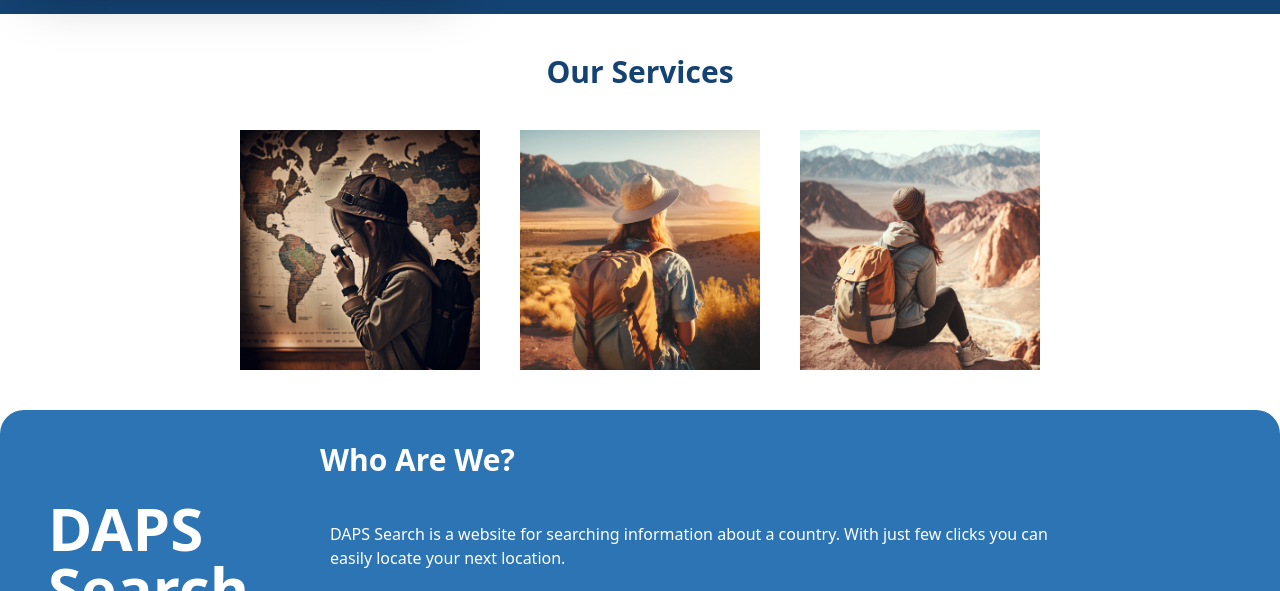
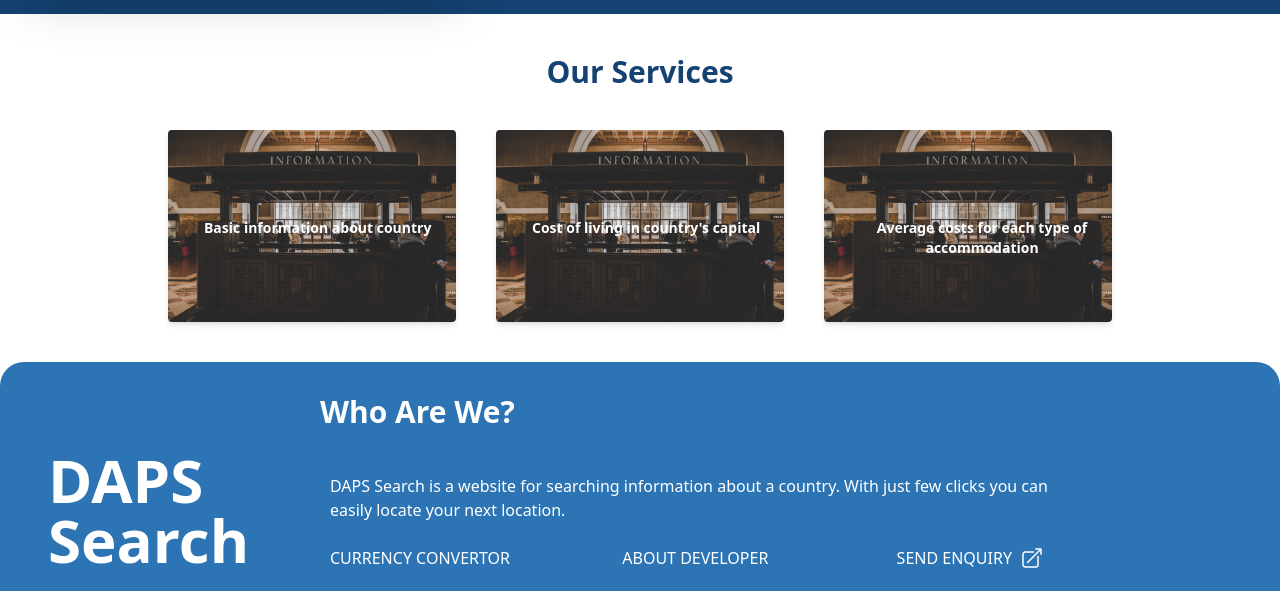
Before and after one commit to Deborah606-byte/webdesign, a website: page public/about.html in a window 1280 px wide. Shown: the part 1840-2431 px from the top of the page. Drawn offline with nearby package versions, Linux system fonts and the light colour scheme.

Commit message:
add new changes

```diff
--- a/public/about.html
+++ b/public/about.html
@@ -155,10 +155,25 @@
 
     <section class="py-10">
         <h4 class="text-center text-3xl font-bold text-heading">Our Services</h4>
-        <div class="flex justify-center mt-10 space-x-10">
-            <img src="../IMAGES/girl.png" alt="" class="about_image">
-            <img src="../IMAGES/travel_woman.png" class="about_image">
-            <img src="../IMAGES/girl_travel.png" class="about_image">
+        <div class="flex justify-center mt-10 space-x-10 services">
+            <div class="card hover:shadow-lg">
+                <img src="../IMAGES/philip-strong-iOBTE2xsYko-unsplash.jpg" alt="services" class="w-full h-32 sm:h-48 object-cover">
+                <div class="information">
+                    <span>Basic information about country</span>
+                </div>
+            </div>
+            <div class="card hover:shadow-lg">
+                <img src="../IMAGES/philip-strong-iOBTE2xsYko-unsplash.jpg" alt="services" class="w-full h-32 sm:h-48 object-cover">
+                <div class="information">
+                    <span>Cost of living in country's capital</span>
+                </div>
+            </div>
+            <div class="card hover:shadow-lg">
+                <img src="../IMAGES/philip-strong-iOBTE2xsYko-unsplash.jpg" alt="services" class="w-full h-32 sm:h-48 object-cover">
+                <div class="information">
+                    <span>Average costs for each type of accommodation</span>
+                </div>
+            </div>
         </div>
     </section>
 
--- a/public/styles.css
+++ b/public/styles.css
@@ -178,6 +178,7 @@ table th, table td{
 }
 
 
+
 /* landing page */
 .landing_page{
     background-image: linear-gradient(rgba(0,0,0,0.5),rgba(0,0,0,0.5)),url('../IMAGES/colin-watts-tK7Itp99R6M-unsplash.jpg');
--- a/src/input.css
+++ b/src/input.css
@@ -19,3 +19,10 @@ html{
 .testify{
     @apply w-auto h-20;
 }
+
+.information{
+    @apply text-white text-sm font-extrabold  p-2 absolute top-0 ml-7 mt-20 text-center;
+}
+/* .information{
+    ;
+} */
```
Also changed, not shown: IMAGES/information.jpg (added), IMAGES/philip-strong-iOBTE2xsYko-unsplash.jpg (added), public/output.css.
